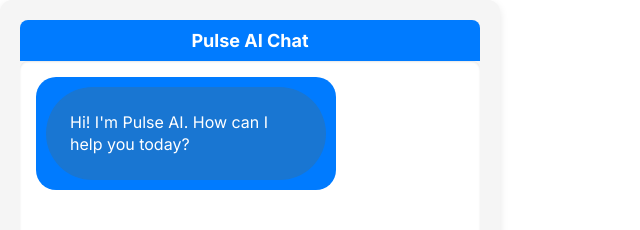
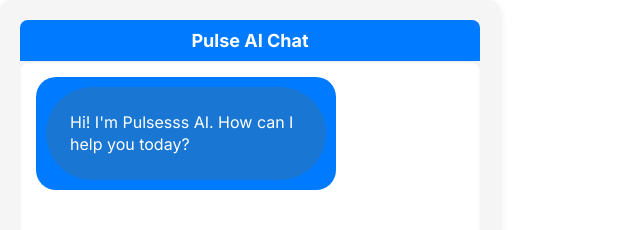
Before and after one commit to kisanetgab/AI-chatbox, a Next.js app: page /chat in a window 1280 px wide. Shown: the top 230 px of the page, without its empty margins (0-640 px from the left). Built offline with nearby package versions, Linux system fonts and the light colour scheme.

Commit message:
Slight Changes

```diff
--- a/app/chat/page.js
+++ b/app/chat/page.js
@@ -8,7 +8,7 @@ export default function ChatPage() {
   const [messages, setMessages] = useState([
     {
       role: 'assistant',
-      content: "Hi! I'm Pulse AI. How can I help you today?",
+      content: "Hi! I'm Pulsesss AI. How can I help you today?",
     },
   ]);
   const [message, setMessage] = useState('');
```
